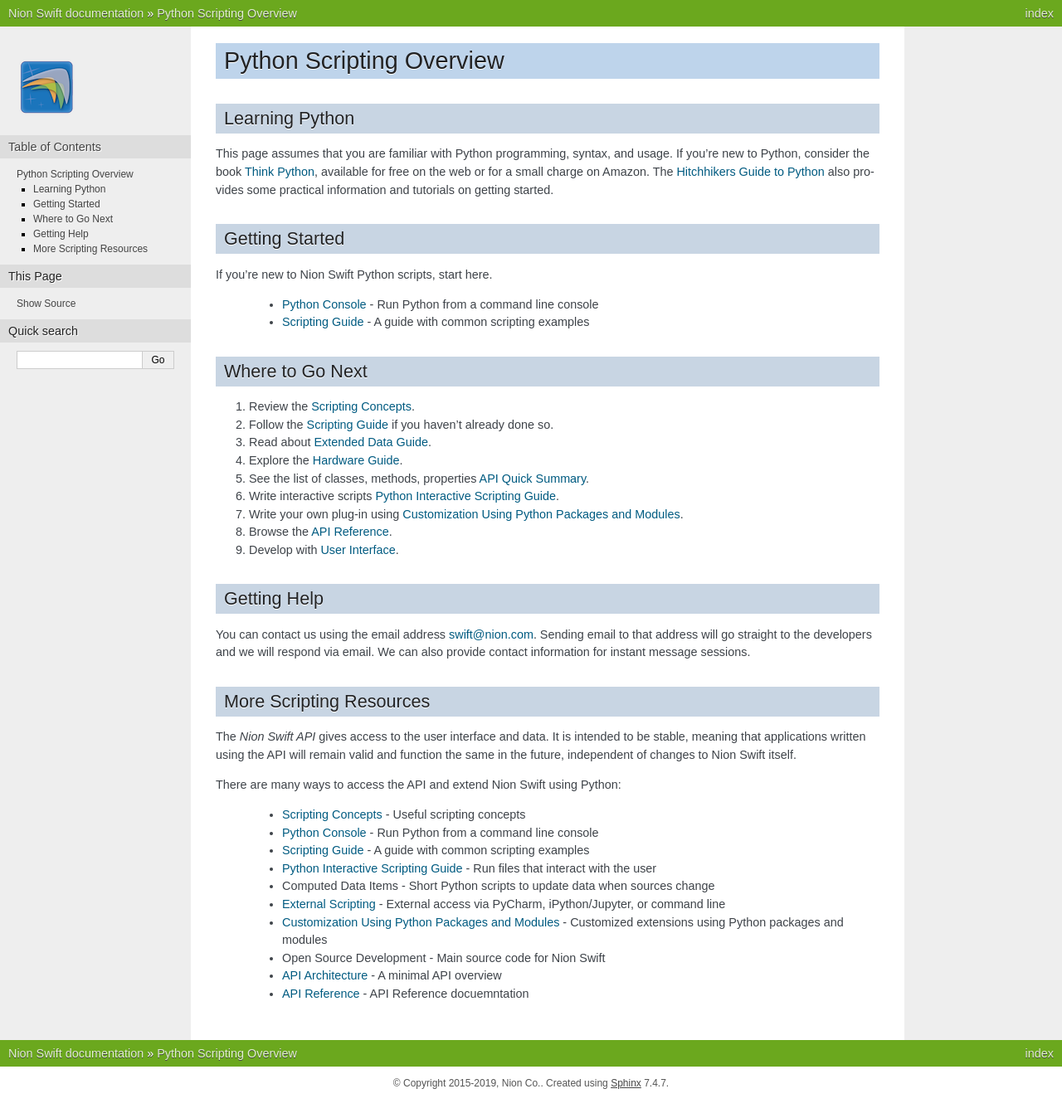
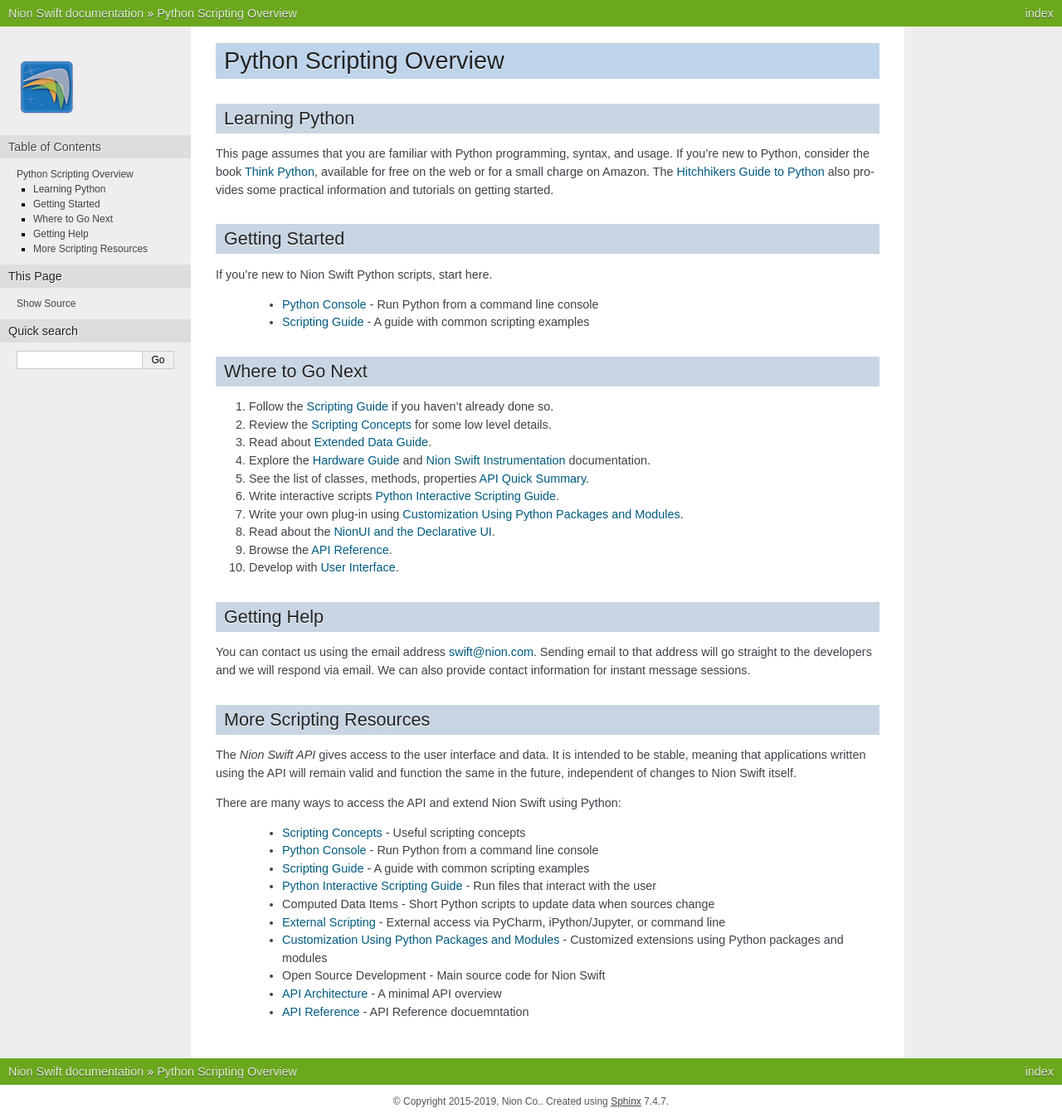
Before and after one commit to nion-software/nionswift, a Sphinx documentation site: the page built from docs/scripting.rst, in a window 1280 px wide. Shown: the whole page at 83% size. Built offline with Sphinx 7.4.7, drawn with Linux system fonts in a browser that asks for light colours; before the commit the page ends 1326 px from its top, so only the background shows below that.

Commit message:
Minor doc changes to link to instrument/ui from first scripting page.

```diff
--- a/docs/scripting.rst
+++ b/docs/scripting.rst
@@ -21,15 +21,16 @@ If you're new to Nion Swift Python scripts, start here.
 
 Where to Go Next
 ++++++++++++++++
-1. Review the :ref:`concepts-guide`.
-2. Follow the :ref:`scripting-guide` if you haven't already done so.
+1. Follow the :ref:`scripting-guide` if you haven't already done so.
+2. Review the :ref:`concepts-guide` for some low level details.
 3. Read about :ref:`xdata-guide`.
-4. Explore the :ref:`hardware-guide`.
+4. Explore the :ref:`hardware-guide` and `Nion Swift Instrumentation <https://nionswift-instrumentation.readthedocs.io/en/latest/>`_ documentation.
 5. See the list of classes, methods, properties :ref:`api-quick`.
 6. Write interactive scripts :ref:`interactive-guide`.
 7. Write your own plug-in using :ref:`plugins-guide`.
-8. Browse the :ref:`api-reference`.
-9. Develop with :ref:`userinterface-guide`.
+8. Read about the `NionUI and the Declarative UI <https://nionui.readthedocs.io/en/latest/>`_.
+9. Browse the :ref:`api-reference`.
+10. Develop with :ref:`userinterface-guide`.
 
 Getting Help
 ++++++++++++
```
